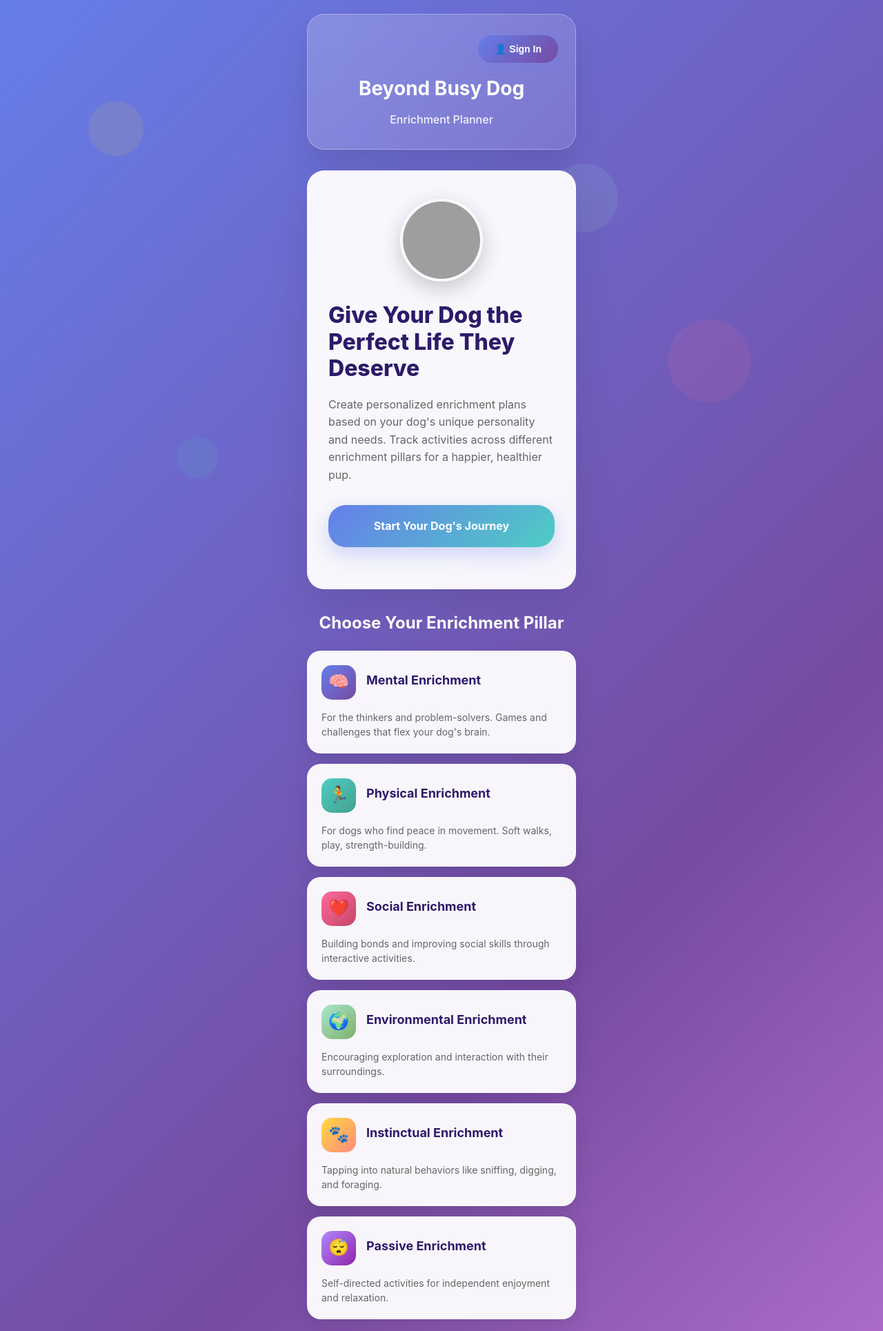
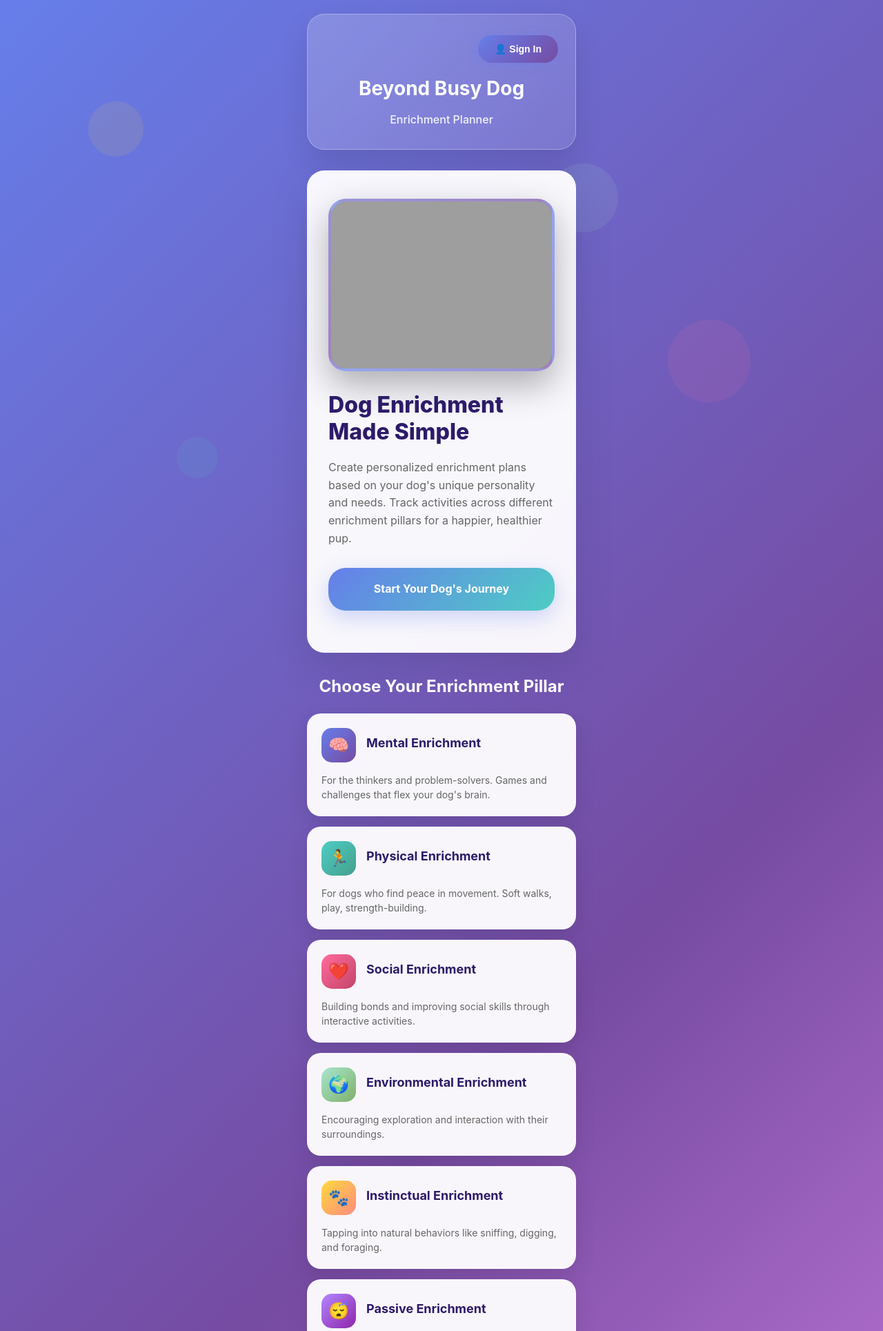
Before and after one commit to cherwood87/dog-enrichment-app, a Flask app: page / in a window 1280 px wide. Shown: the top 1929 px of the page at 69% size. Run offline with Flask 3, Linux system fonts and the light colour scheme; grey boxes are pictures that could not be loaded.

Commit message:
HERO UPDATE: Add large digging dog image and change headline to 'Dog Enrichment Made Simple'

```diff
--- a/templates/landing.html
+++ b/templates/landing.html
@@ -177,13 +177,15 @@
 
         /* Hero Image */
         .hero-image {
-            width: 120px;
-            height: 120px;
-            border-radius: 60px;
+            width: 100%;
+            max-width: 350px;
+            height: 250px;
+            border-radius: 25px;
             margin: 0 auto 30px;
             overflow: hidden;
             border: 4px solid rgba(255, 255, 255, 0.3);
-            box-shadow: 0 10px 30px rgba(0, 0, 0, 0.2);
+            box-shadow: 0 20px 50px rgba(0, 0, 0, 0.3);
+            background: linear-gradient(135deg, #667eea 0%, #764ba2 100%);
         }
 
         .hero-image img {
@@ -430,7 +432,7 @@
                 <img src="{{ images.hero }}" alt="Happy Dog" onerror="this.style.display='none'">
             </div>
 
-            <h2 class="main-title">Give Your Dog the Perfect Life They Deserve</h2>
+            <h2 class="main-title">Dog Enrichment Made Simple</h2>
             <p class="main-description">Create personalized enrichment plans based on your dog's unique personality and needs. Track activities across different enrichment pillars for a happier, healthier pup.</p>
 
             <a href="/app" class="cta-button">Start Your Dog's Journey</a>
--- a/verified_dog_images.py
+++ b/verified_dog_images.py
@@ -10,6 +10,9 @@ class DogOnlyImageManager:
     def __init__(self):
         # VERIFIED DOG-ONLY IMAGES - Each URL manually checked
         self.verified_dog_images = [
+            # HERO IMAGE - Your custom digging dog (Instinctual Enrichment)
+            '/static/images/hero-dog-digging.jpg',  # Your custom digging dog image
+
             # Border Collies & Smart Dogs (Mental Enrichment)
             'https://images.unsplash.com/photo-1551717743-49959800b1f6?ixlib=rb-4.0.3&auto=format&fit=crop&w=800&q=80',  # Border Collie with puzzle
             'https://images.unsplash.com/photo-1605568427561-40dd23c2acea?ixlib=rb-4.0.3&auto=format&fit=crop&w=800&q=80',  # Border Collie thinking
@@ -65,13 +68,20 @@ class DogOnlyImageManager:
         if context in self.page_assignments:
             return self.page_assignments[context]
 
-        # Find an unused image
-        available_images = [img for img in self.verified_dog_images if img not in self.used_images]
+        # Special case: Always use your custom digging dog for hero
+        if context == 'hero':
+            hero_image = '/static/images/hero-dog-digging.jpg'
+            self.page_assignments[context] = hero_image
+            self.used_images.add(hero_image)
+            return hero_image
+
+        # Find an unused image (excluding the hero image for other contexts)
+        available_images = [img for img in self.verified_dog_images[1:] if img not in self.used_images]  # Skip hero image
 
         # If all images used, reset but keep existing assignments
         if not available_images:
             self.used_images = set(self.page_assignments.values())
-            available_images = [img for img in self.verified_dog_images if img not in self.used_images]
+            available_images = [img for img in self.verified_dog_images[1:] if img not in self.used_images]
 
         # Select and assign image
         if available_images:
@@ -81,7 +91,7 @@ class DogOnlyImageManager:
             return selected_image
 
         # Fallback (should never happen)
-        return self.verified_dog_images[0]
+        return self.verified_dog_images[1]  # Skip hero image
 
     def get_multiple_unique_images(self, count: int, prefix: str = "") -> List[str]:
         """Get multiple unique dog images"""
```
